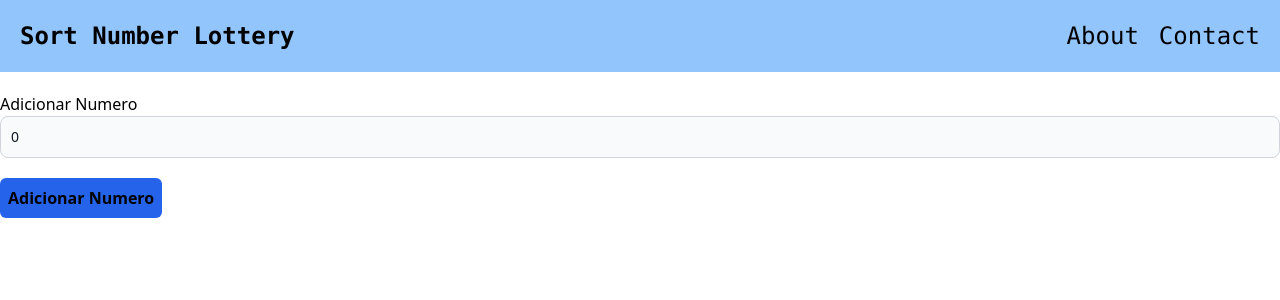
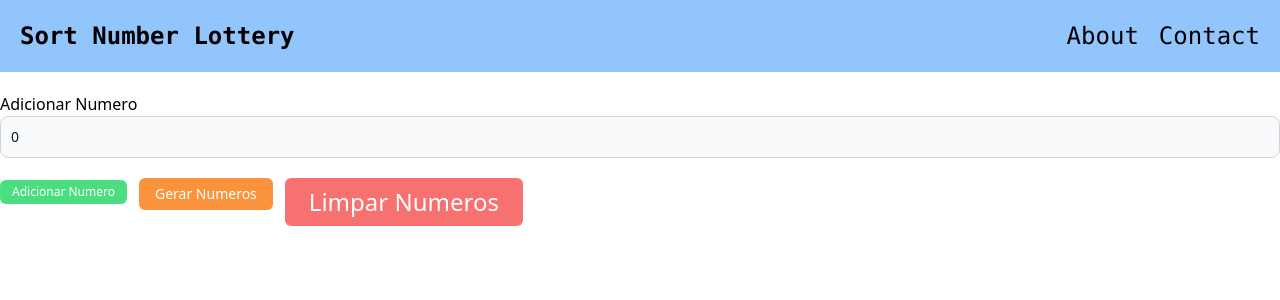
Before and after one commit to TiagoSansas/sort-number-lottery, a React (Vite) app: page / in a window 1280 px wide. Shown: the top 300 px of the page. Built offline with nearby package versions, Linux system fonts and the light colour scheme.

Commit message:
Install lib Tailwind Variants and create buttons basic used lib

```diff
--- a/package.json
+++ b/package.json
@@ -12,7 +12,8 @@
   "dependencies": {
     "react": "^18.2.0",
     "react-dom": "^18.2.0",
-    "react-router-dom": "^6.16.0"
+    "react-router-dom": "^6.16.0",
+    "tailwind-variants": "^0.1.14"
   },
   "devDependencies": {
     "@types/react": "^18.2.15",
--- a/src/components/Button/button.tsx
+++ b/src/components/Button/button.tsx
@@ -1,7 +1,41 @@
 import { PropsWithChildren } from "react";
 
-export function Button({ children }: PropsWithChildren) {
+import { tv } from "tailwind-variants";
+
+interface ButtonProps extends PropsWithChildren {
+  colorSelect: "add" | "sort" | "remove";
+  size?: "sm" | "md" | "lg";
+  onClick?: () => void;
+}
+
+const button = tv({
+  base: "rounded-md bg-gray-300 p-2 font-bold font-medium",
+  variants: {
+    color: {
+      add: "bg-green-400 text-white",
+      sort: "bg-orange-400 text-white",
+      remove: "bg-red-400 text-white",
+    },
+    size: {
+      sm: "py-1 px-3 text-xs",
+      md: "py-1.5 px-4 text-sm",
+      lg: "py-2 px-6 text-2xl",
+    },
+  },
+});
+
+export function Button({
+  children,
+  colorSelect,
+  onClick,
+  size = "sm",
+}: ButtonProps) {
   return (
-    <button className="rounded-md bg-blue-600 p-2 font-bold">{children}</button>
+    <button
+      onClick={onClick}
+      className={button({ color: colorSelect, size: size })}
+    >
+      {children}
+    </button>
   );
 }
--- a/src/pages/Home/index.tsx
+++ b/src/pages/Home/index.tsx
@@ -30,9 +30,22 @@ export function Home() {
             />
           </Label>
         </div>
-
-        <div onClick={handleAddNumber}>
-          <Button>Adicionar Numero</Button>
+        <div className="flex gap-3">
+          <div>
+            <Button onClick={handleAddNumber} colorSelect="add">
+              Adicionar Numero
+            </Button>
+          </div>
+          <div>
+            <Button size="md" colorSelect="sort">
+              Gerar Numeros
+            </Button>
+          </div>
+          <div>
+            <Button size="lg" colorSelect="remove">
+              Limpar Numeros
+            </Button>
+          </div>
         </div>
       </div>
       <div>
```
Also changed, not shown: 1 other file (tests, documents, lock files or other folders).
